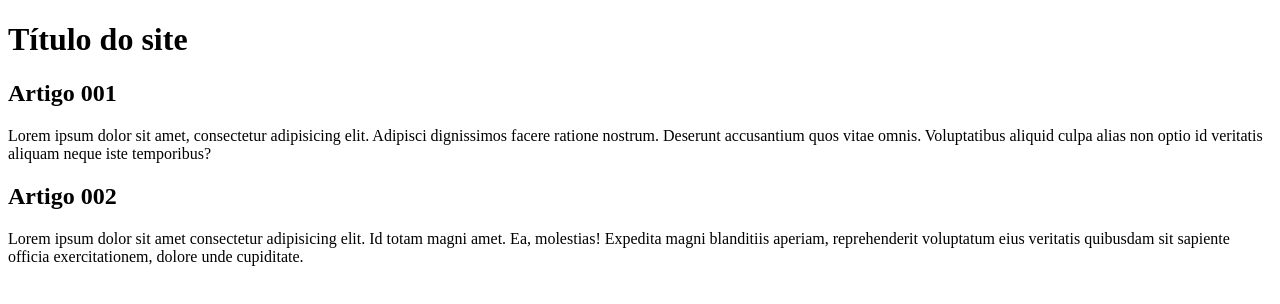
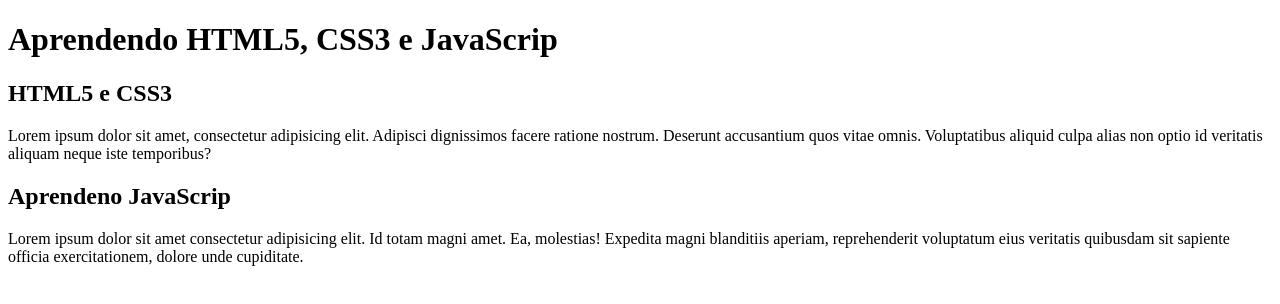
Before and after one commit to DiegoBernardesb/Repositorio-teste, a plain HTML site: page index.html in a window 1280 px wide. Drawn offline with Linux system fonts and the light colour scheme.

Commit message:
Primeiros titulos

```diff
--- a/index.html
+++ b/index.html
@@ -10,14 +10,14 @@
 <body>
     <main>
         <header>
-            <h1>Título do site</h1>
+            <h1>Aprendendo HTML5, CSS3 e JavaScrip</h1>
         </header>
         <article>
-            <h2>Artigo 001</h2>
+            <h2>HTML5 e CSS3</h2>
             <p>Lorem ipsum dolor sit amet, consectetur adipisicing elit. Adipisci dignissimos facere ratione nostrum. Deserunt accusantium quos vitae omnis. Voluptatibus aliquid culpa alias non optio id veritatis aliquam neque iste temporibus?</p>
         </article>
         <article>
-            <h2>Artigo 002</h2>
+            <h2>Aprendeno JavaScrip</h2>
             <p>Lorem ipsum dolor sit amet consectetur adipisicing elit. Id totam magni amet. Ea, molestias! Expedita magni blanditiis aperiam, reprehenderit voluptatum eius veritatis quibusdam sit sapiente officia exercitationem, dolore unde cupiditate.</p>
         </article>
 
```
